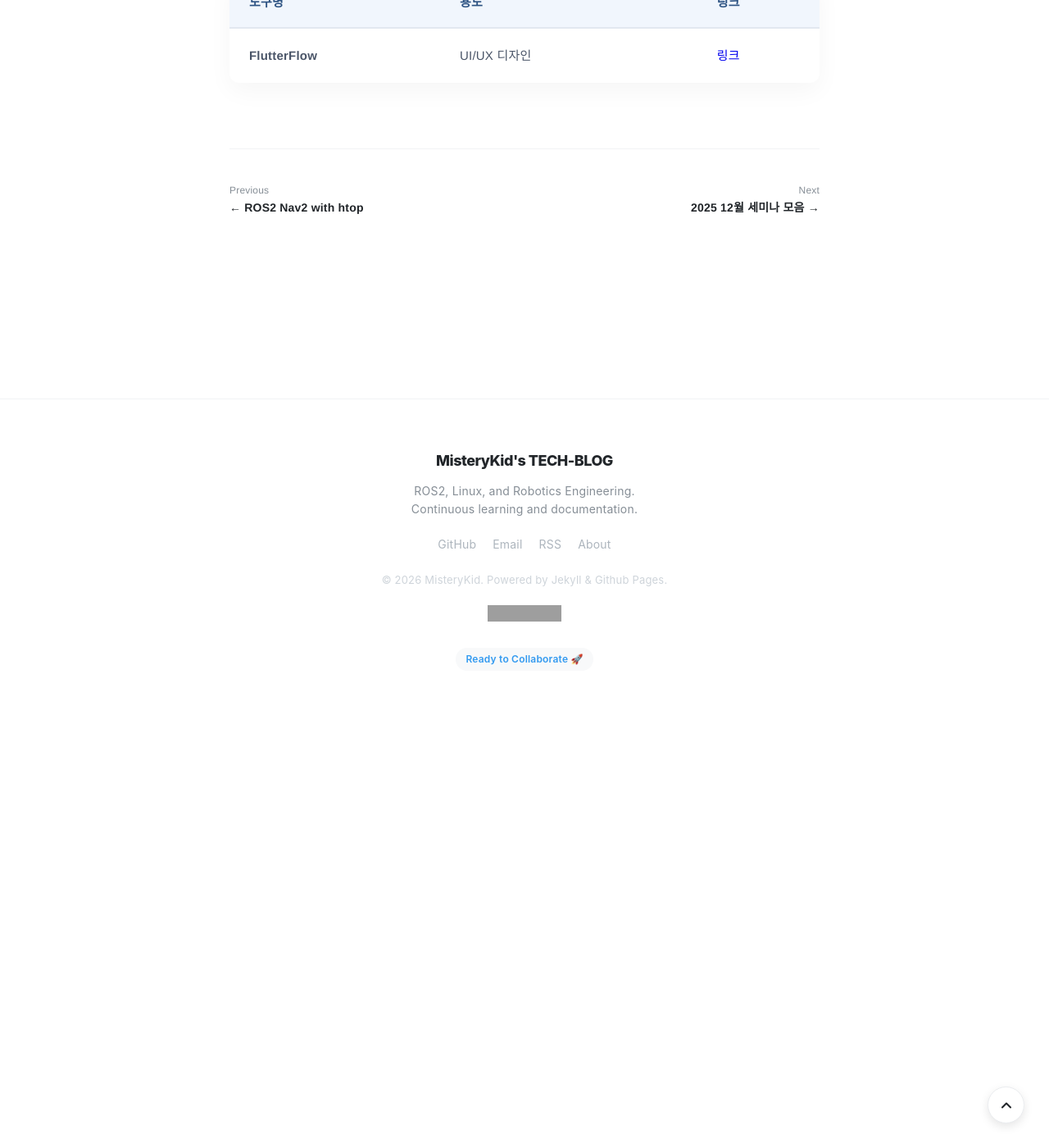
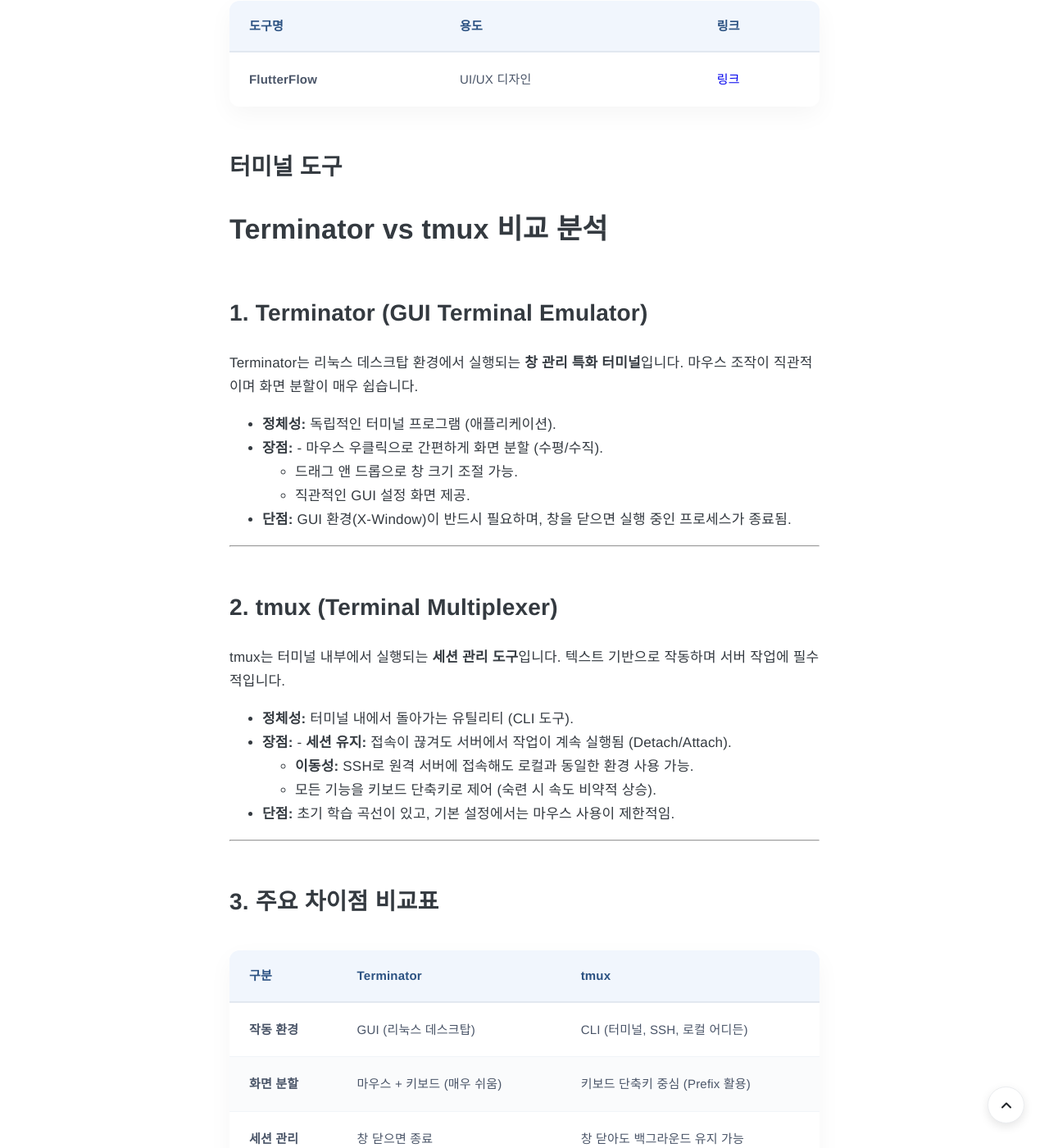
Before and after one commit to MisteryKid/MisteryKid.github.io, a Jekyll site: the page built from _posts/Daily/2025-12-24-Tip.md, in a window 1280 px wide and 1400 px high, scrolled down 4896 px. Shown: the whole window at 82% size. Built offline with Jekyll 4.4.1, drawn with Linux system fonts in a browser that asks for light colours; before the commit the page ends 5774 px from its top, so only the background shows below that; some of the changed text lies outside the part shown; grey boxes are pictures that could not be loaded.

Commit message:
0301 start

````diff
--- a/_posts/Daily/2025-12-24-Tip.md
+++ b/_posts/Daily/2025-12-24-Tip.md
@@ -10,7 +10,7 @@ layout: post
 
 ---
 
-## 📊 발표 관련
+## 발표 관련
 
 ### 시간 관리
 - **발표 시간 준수**: 시간이 오바되면 준비 미흡으로 판단됨
@@ -33,7 +33,7 @@ layout: post
 
 ---
 
-## 📚 자료 조사
+## 자료 조사
 
 ### 발표 자료 수집 전략
 - 발표 자료가 있으면 PPT를 새로 만들지 말고 원본 자료 사용
@@ -41,10 +41,11 @@ layout: post
   - 저자의 홈페이지
   - [USENIX FAST 2025](https://www.usenix.org/conference/fast25)
   - 구글 검색, 저자 검색
+  - 영상만 있으면 영상 캡쳐해서 ppt 만들기
 
 ---
 
-## 💭 비판적 사고
+## 비판적 사고
 
 ### 개념
 동시 프로그래밍에서 문제가 발생할 다양한 시나리오를 미리 예상하고 대비하는 사고방식
@@ -60,7 +61,7 @@ layout: post
 
 ---
 
-## 🛠️ 스크립트 작성법
+## 스크립트 작성법
 
 ### 개요
 매번 환경설정을 쉘별로 일일이 하지 말고, 스크립트로 자동화할 것
@@ -123,11 +124,11 @@ sudo chmod +x s.sh
 ```
 
 ### 팁
-> **vim 설정을 미리 해두면 정신건강에 좋습니다. 빨리 세팅해두세요!**
+> **vim 설정을 미리 해두면 정신건강에 좋습니다. 빨리 세팅하기!**
 
 ---
 
-## 🎨 폰트
+## 폰트
 
 | 폰트명 | 링크 |
 |--------|------|
@@ -136,15 +137,61 @@ sudo chmod +x s.sh
 
 ---
 
-## 📈 그래프 그리기
+## 그래프 그리기
 
 **추천 도구**
 - [Mermaid](https://www.mermaid.ai/) - 다이어그램, 플로우차트, 그래프 생성
 
 ---
 
-## 🤖 AI 도구
+## AI 도구
 
 | 도구명 | 용도 | 링크 |
 |--------|------|------|
 | **FlutterFlow** | UI/UX 디자인 | [링크](https://www.flutterflow.io/) |
+
+
+## 터미널 도구
+
+# Terminator vs tmux 비교 분석
+
+## 1. Terminator (GUI Terminal Emulator)
+Terminator는 리눅스 데스크탑 환경에서 실행되는 **창 관리 특화 터미널**입니다. 마우스 조작이 직관적이며 화면 분할이 매우 쉽습니다.
+
+* **정체성:** 독립적인 터미널 프로그램 (애플리케이션).
+* **장점:** - 마우스 우클릭으로 간편하게 화면 분할 (수평/수직).
+    - 드래그 앤 드롭으로 창 크기 조절 가능.
+    - 직관적인 GUI 설정 화면 제공.
+* **단점:** GUI 환경(X-Window)이 반드시 필요하며, 창을 닫으면 실행 중인 프로세스가 종료됨.
+
+---
+
+## 2. tmux (Terminal Multiplexer)
+tmux는 터미널 내부에서 실행되는 **세션 관리 도구**입니다. 텍스트 기반으로 작동하며 서버 작업에 필수적입니다.
+
+* **정체성:** 터미널 내에서 돌아가는 유틸리티 (CLI 도구).
+* **장점:** - **세션 유지:** 접속이 끊겨도 서버에서 작업이 계속 실행됨 (Detach/Attach).
+    - **이동성:** SSH로 원격 서버에 접속해도 로컬과 동일한 환경 사용 가능.
+    - 모든 기능을 키보드 단축키로 제어 (숙련 시 속도 비약적 상승).
+* **단점:** 초기 학습 곡선이 있고, 기본 설정에서는 마우스 사용이 제한적임.
+
+---
+
+## 3. 주요 차이점 비교표
+
+| 구분 | Terminator | tmux |
+| :--- | :--- | :--- |
+| **작동 환경** | GUI (리눅스 데스크탑) | CLI (터미널, SSH, 로컬 어디든) |
+| **화면 분할** | 마우스 + 키보드 (매우 쉬움) | 키보드 단축키 중심 (Prefix 활용) |
+| **세션 관리** | 창 닫으면 종료 | 창 닫아도 백그라운드 유지 가능 |
+| **설정 방식** | GUI 설정창 또는 설정 파일 | `.tmux.conf` 텍스트 파일 수정 |
+| **추천 대상** | 로컬 리눅스 사용자 | 서버 관리자, 개발자, SSH 사용자 |
+
+---
+
+## 4. 요약 가이드
+- **Terminator:** "나는 리눅스 화면에서 마우스로 편하게 창을 쪼개서 쓰고 싶다."
+- **tmux:** "나는 서버 작업이 많고, 접속이 끊겨도 내 작업이 유지되길 원한다."
+
+우리 랩실은 모두 tmux 사용중
+(나도 2월달에 터미네이터에서 tmux로 이사감)
````
